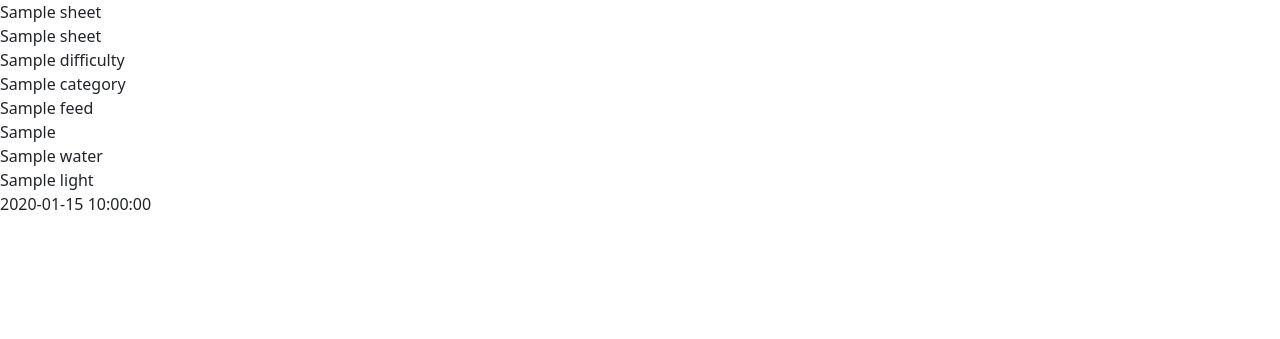
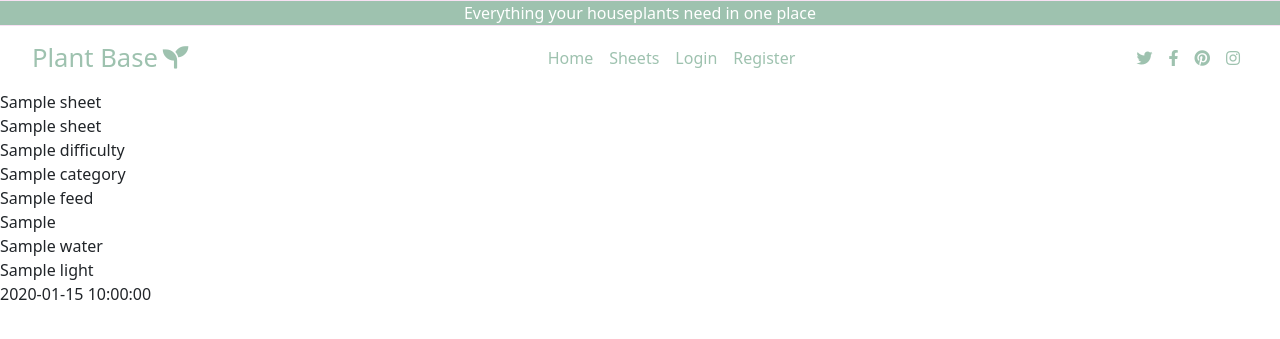
Before and after one commit to AledPeart/plant-base, a Flask app: page / in a window 1280 px wide. Shown: the top 339 px of the page. Run offline with Flask 2, Linux system fonts and the light colour scheme; a database or web service that is not in the repository returns one stand-in record (values such as "Sample title"); some libraries are stand-ins or nearby versions.

Commit message:
Added bootstrap navbar

```diff
--- a/static/css/style.css
+++ b/static/css/style.css
@@ -0,0 +1,38 @@
+.header-strap p{
+    margin: 0 auto;
+    background-color: #9EC2AF;
+    color: white;
+    border-top: 1px solid #f8e1f4;
+    border-bottom: 1px solid #f8e1f4
+}
+
+.navbar{
+    background-color: #fff !important;
+}
+
+.navbar-brand{
+    color: #9EC2AF !important;
+    font-size: 1.6rem;
+    margin-left: 20px;
+    padding-right: 10px;
+}
+
+.navbar-brand i {
+    padding-left: 5px;
+}
+
+.navbar-nav{
+    margin: 0 auto;
+}
+
+.nav-link {
+    color: #9EC2AF !important;
+}
+
+.social i {
+    color: #9EC2AF;
+}
+
+.social{
+    margin-right: 20px;
+}
--- a/templates/base.html
+++ b/templates/base.html
@@ -14,6 +14,35 @@
     <title>Plant Base</title>
 </head>
 <body>
+
+  <div class="header-strap text-center">
+    <p>Everything your houseplants need in one place</p>
+  </div>
+
+  <nav class="navbar navbar-expand-lg navbar-light bg-light" id="nav_bar">
+        <div class="container-fluid">
+          <a class="navbar-brand" href="#">Plant Base<i class="fas fa-seedling"></i></a>
+          <button class="navbar-toggler" type="button" data-bs-toggle="collapse" data-bs-target="#navbarNavAltMarkup" aria-controls="navbarNavAltMarkup" aria-expanded="false" aria-label="Toggle navigation">
+            <span class="navbar-toggler-icon"></span>
+          </button>
+          <div class="collapse navbar-collapse col" id="navbarNavAltMarkup">
+            <div class="navbar-nav">
+              <a class="nav-link active" aria-current="page" href="#">Home</a>
+              <a class="nav-link" href="#">Sheets</a>
+              <a class="nav-link" href="#">Login</a>
+              <a class="nav-link" href="#">Register</a>
+            </div>
+          </div>
+          <div class="social d-flex justify-content-center">
+            <a class="mx-2" href="#!"><i class="fab fa-twitter"></i></a>
+            <a class="mx-2" href="#!"><i class="fab fa-facebook-f"></i></a>
+            <a class="mx-2" href="#!"><i class="fab fa-pinterest"></i></a>
+            <a class="mx-2" href="#!"><i class="fab fa-instagram"></i></a>
+        </div>
+        </div>
+      </nav>
+
+
     {% block content %}
     {% endblock %}
 
```
Also changed, not shown: static/images/annie-spratt-cropped16x9.jpg (added).
